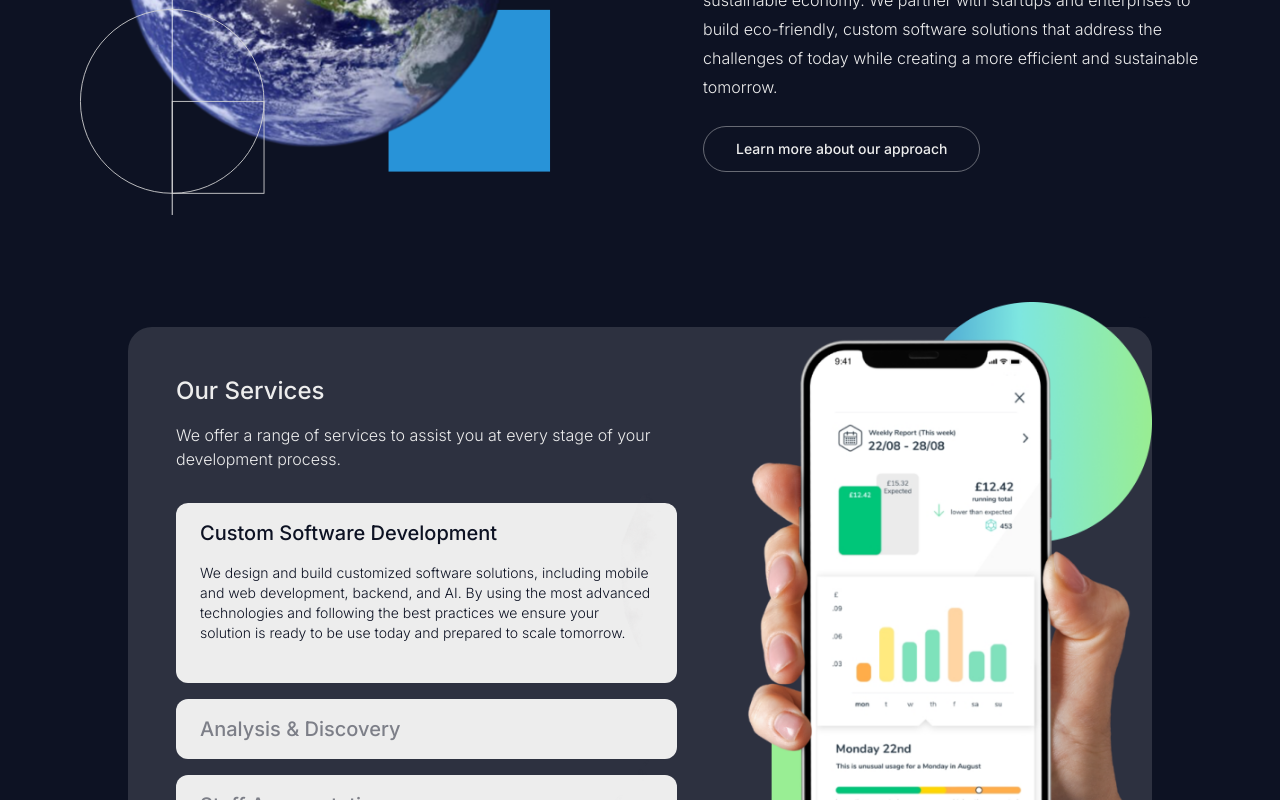
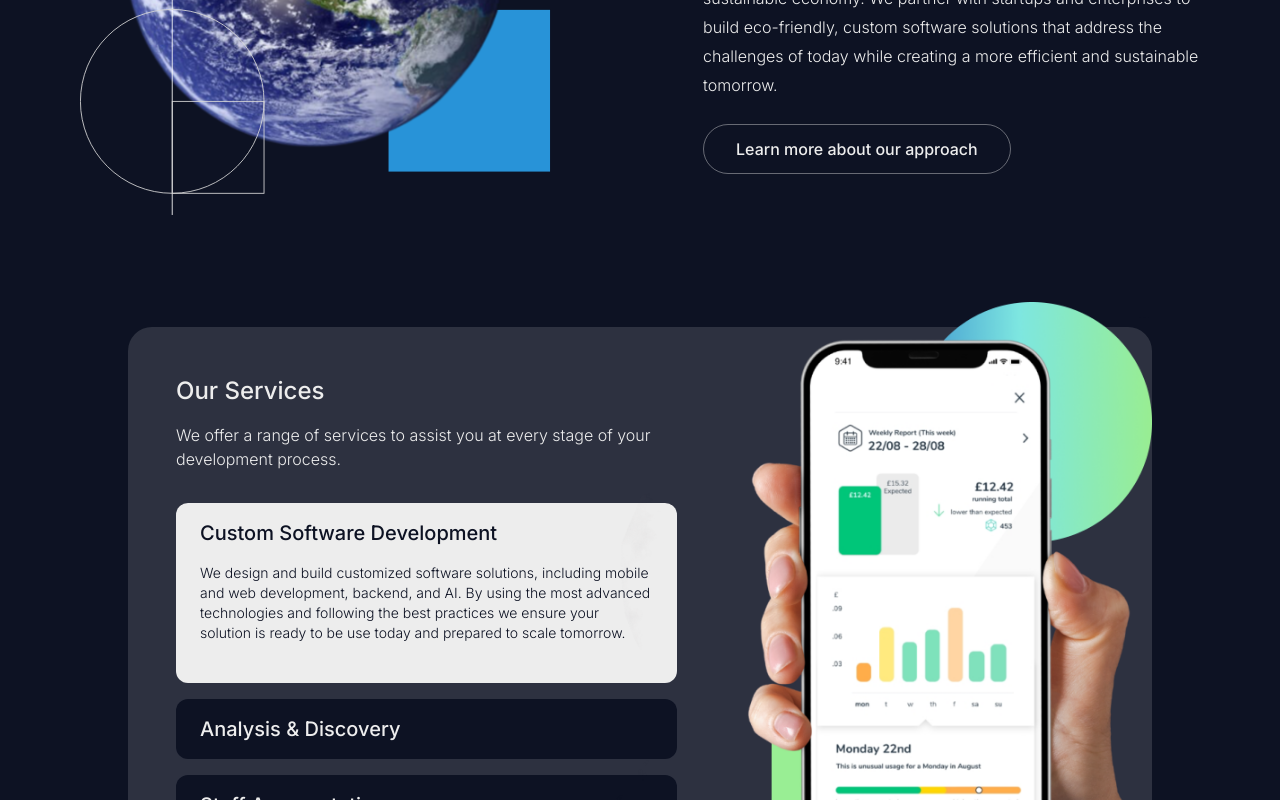
Before and after one commit to FedericaDelCampo01/orellana-capital, a Next.js app: page / in a window 1280 px wide. Shown: the part 1020-1820 px from the top of the page. Built offline with nearby package versions, Linux system fonts and the light colour scheme.

Commit message:
improve accesibility

```diff
--- a/src/app/Home/AboutUs.tsx
+++ b/src/app/Home/AboutUs.tsx
@@ -55,7 +55,7 @@ const AboutUs = () => {
               a more efficient and sustainable tomorrow.
             </p>
           </div>
-          <button className="mt-6 px-8 py-3 bg-transparent border border-white/40 rounded-full text-white hover:bg-white/10 transition duration-200 text-sm font-medium">
+          <button className="mt-6 px-8 py-3 bg-transparent border border-white/40 rounded-full text-white hover:bg-white/10 transition duration-200 text-base font-medium">
             <Link
               href="https://calendar.app.google/uFxrUnMRtAZZtwih9"
               target="_blank"
--- a/src/app/Home/Contact.tsx
+++ b/src/app/Home/Contact.tsx
@@ -122,7 +122,7 @@ const Contact = () => {
                   onChange={handleChange}
                   required
                 >
-                  <option value="" disabled>Type of project *</option>
+                  <option value="" disabled aria-label="Select type of project" aria-hidden="true">Type of project *</option>
                   <option value="End-to-end Product Development">End-to-end Product Development</option>
                   <option value="Product Design">Product Discovery</option>
                   <option value="Product Design">Product Design</option>
--- a/src/app/Home/Footer.tsx
+++ b/src/app/Home/Footer.tsx
@@ -44,7 +44,7 @@ const Footer = () => {
           </div>
 
           <div className="w-full md:w-1/4 mb-8 md:mb-0">
-            <h3 className="text-white text-lg font-medium mb-4">Links</h3>
+            <h1 className="text-white text-lg font-medium mb-4">Links</h1>
             <p className="text-white/70 text-sm font-extralight mb-2">
               <a href="/" className="hover:text-light-blue">Home</a>
             </p>
@@ -63,7 +63,7 @@ const Footer = () => {
           </div>
 
           <div className="w-full md:w-1/4 mb-8 md:mb-0">
-            <h3 className="text-white text-lg font-medium mb-4">Services</h3>
+            <h1 className="text-white text-lg font-medium mb-4">Services</h1>
             <p className="text-white/70 text-sm font-extralight mb-2">Product Discovery</p>
             <p className="text-white/70 text-sm font-extralight mb-2">Custom Software Development</p>
             <p className="text-white/70 text-sm font-extralight mb-2">AI Development</p>
--- a/src/app/Home/Hero.tsx
+++ b/src/app/Home/Hero.tsx
@@ -8,7 +8,7 @@ const Hero = () => {
         <h1 className="text-white text-4xl md:text-5xl font-medium md:leading-[3.8rem] mb-14">
           Your partner in sustainable software innovation
         </h1>
-        <button className="px-8 py-3 custom-gradient hover:bg-white text-dark-blue duration-300 rounded-full font-medium">
+        <button className="px-8 py-3 custom-gradient hover:bg-white text-dark-blue duration-300 rounded-full font-medium text-base">
           <Link href="https://calendar.app.google/uFxrUnMRtAZZtwih9" target="_blank" rel="noopener noreferrer">Book a FREE consultation</Link>
         </button>
       </div>
--- a/src/app/Home/Navbar.tsx
+++ b/src/app/Home/Navbar.tsx
@@ -45,7 +45,7 @@ const Navbar = () => {
               <button onClick={() => scrollToSection('contact')} className="text-white hover:text-light-blue duration-300">Contact</button>
             </div>
           </div>
-          <button className="hidden md:block text-sm px-8 py-3 custom-gradient text-dark-blue rounded-full font-medium">
+          <button className="hidden md:block text-base px-8 py-3 custom-gradient text-dark-blue rounded-full font-medium">
             <Link
               href="https://calendar.app.google/uFxrUnMRtAZZtwih9"
               target="_blank"
--- a/src/app/Home/OptimizedImage.tsx
+++ b/src/app/Home/OptimizedImage.tsx
@@ -11,6 +11,7 @@ const OptimizedImage = ({ src, alt, ...props }: OptimizedImageProps) => {
       src={src}
       alt={alt}
       loading="lazy"
+      quality={50}
       {...props}
     />
   );
--- a/src/app/Home/ServiceCard.tsx
+++ b/src/app/Home/ServiceCard.tsx
@@ -11,12 +11,12 @@ const ServiceCard: React.FC<ServiceCardProps> = ({ title, description, isSelecte
   return (
     <button onClick={onSelect} className="w-full group">
       <div
-        className={`bg-white rounded-xl p-4 md:px-6 flex-1 transition-all duration-300 ease-in-out overflow-hidden text-left
-        ${isSelected ? 'h-[220px] md:h-[180px]' : 'h-[60px]'}`}
+        className={` rounded-xl p-4 md:px-6 flex-1 transition-all duration-300 ease-in-out overflow-hidden text-left
+        ${isSelected ? 'h-[220px] md:h-[180px] bg-white' : 'h-[60px] bg-dark-blue'}`}
       >
-        <h3 className={`text-base sm:text-lg md:text-xl font-medium ${isSelected ? 'text-dark-blue mb-4' : 'text-dark-blue/50 mb-0'} transition-all duration-300 group-hover:text-dark-blue`}>
+        <h2 className={`text-base sm:text-lg md:text-xl font-medium ${isSelected ? 'text-dark-blue mb-4' : 'text-white mb-0'} transition-all duration-300 `}>
           {title}
-        </h3>
+        </h2>
         <div className={`transition-all duration-300 ${isSelected ? 'opacity-100' : 'opacity-0 -translate-y-2'}`}>
           <p className="text-dark-blue text-sm font-light">
             {description}
--- a/src/app/Home/Services.tsx
+++ b/src/app/Home/Services.tsx
@@ -93,8 +93,8 @@ const Services = () => {
                 <OptimizedImage
                   src={selectedServiceData.image.src}
                   alt={`${selectedService} illustration`}
-                  fill={true}
-                  style={{ objectFit: 'cover' }}
+                  width={selectedServiceData.width}
+                  height={selectedServiceData.height}
                   className="rounded-tr-3xl"
                 />
               )}
--- a/src/app/Home/WhyCoddit.tsx
+++ b/src/app/Home/WhyCoddit.tsx
@@ -46,8 +46,8 @@ const WhyCoddit = () => {
           <OptimizedImage
             src={whyCodditMobile.src}
             alt="WhyCoddit"
-            width={1155}
-            height={320}
+            width={389}
+            height={257}
           />
         </div>
       </div>
```
Also changed, not shown: public/images/about-us.png (deleted), public/images/logo-white.png (deleted).
